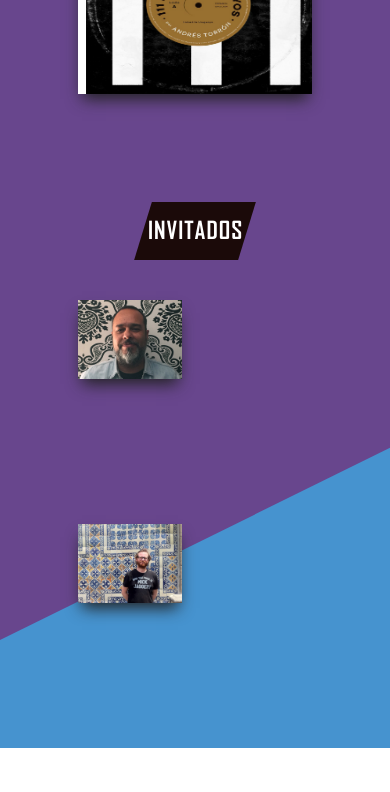
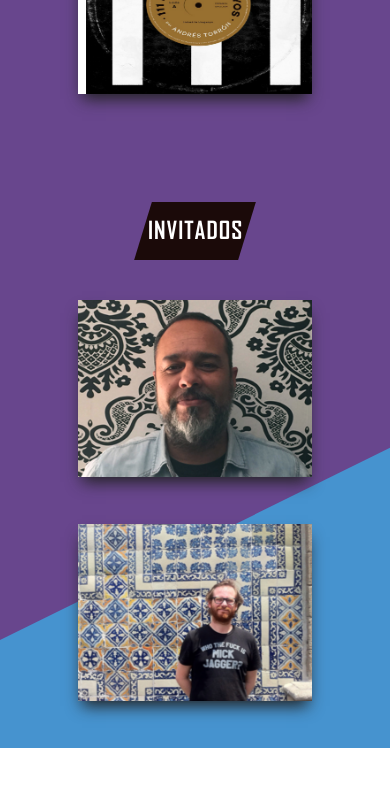
Before and after one commit to antonellaclavero/msc, a plain HTML site: page index.html in a window 390 px wide. Shown: the part 6164-6956 px from the top of the page. Drawn offline with nearby package versions, Linux system fonts and the light colour scheme.

Commit message:
Arreglo width en two-columns

```diff
--- a/css/main.css
+++ b/css/main.css
@@ -527,6 +527,9 @@ footer li a.icon-email img {
   section.line-up div.two-columns {
     padding: 0;
   }
+  section.line-up div.two-columns div.column {
+    width: 100%;
+  }
   section.container.even.cards {
     padding: 15px 6% 50px;
   }
```
